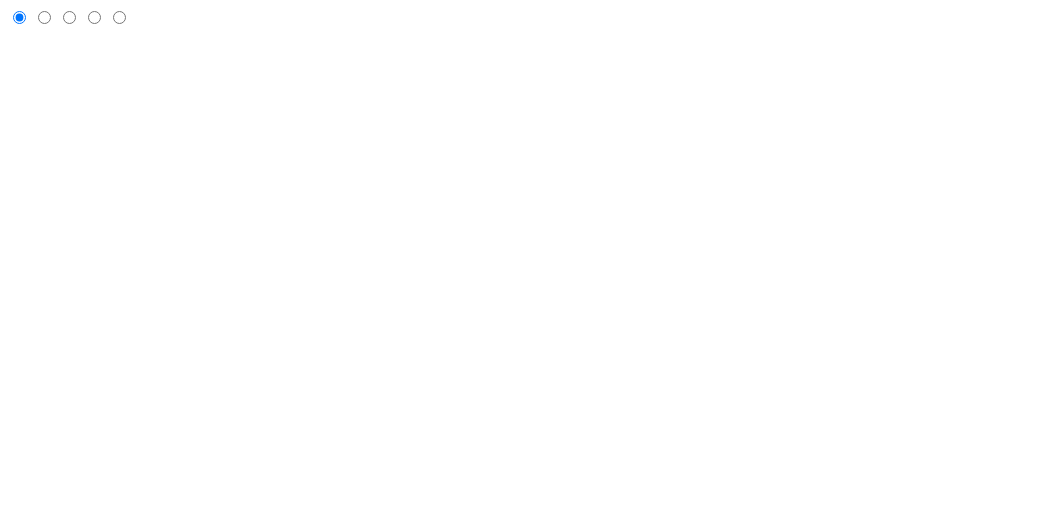
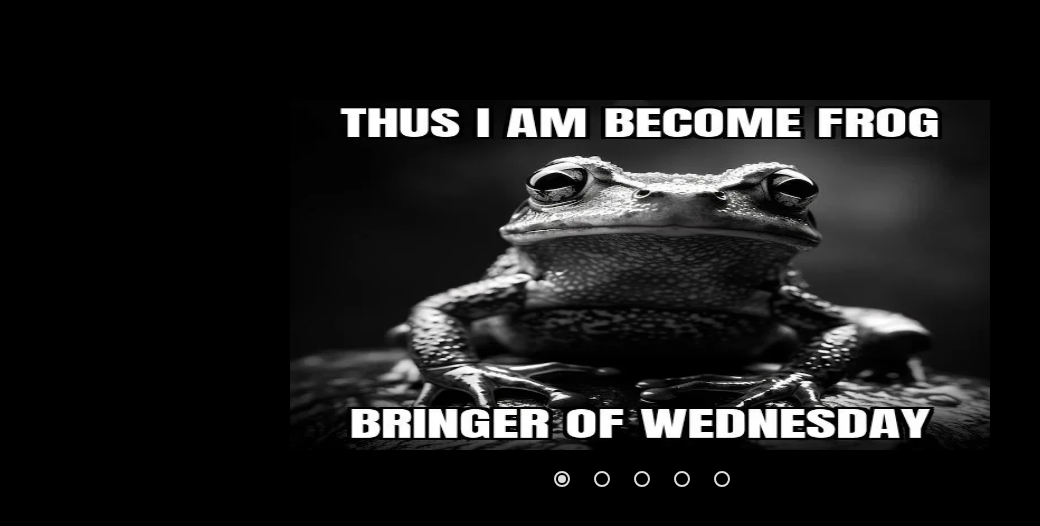
Before and after one commit to AleksandraKarlova/cssMemeSlider, a plain HTML site: page cssMemeSlider/index.html in a window 1280 px wide. Shown: the whole page, without its empty margins (0-1040 px from the left). Drawn offline with Linux system fonts and the light colour scheme.

Commit message:
feat: add first styles (Sat, Sep 14, 2024 04:42:27 PM)

```diff
--- a/cssMemeSlider/index.html
+++ b/cssMemeSlider/index.html
@@ -3,6 +3,7 @@
 <head>
   <meta charset="UTF-8">
   <meta name="viewport" content="width=device-width, initial-scale=1.0">
+  <link rel="stylesheet" href="styles.css">
   <title>Document</title>
 </head>
 <body>
@@ -18,6 +19,11 @@
       <div class="slides slide3"></div>
       <div class="slides slide4"></div>
       <div class="slides slide5"></div>
+      <img class="slides slide1" src="/cssMemeSlider/assets/frog1.webp" alt="frog1"></img>
+      <img class="slides slide2" src="/cssMemeSlider/assets/frog2.webp" alt="frog2"></img>
+      <img class="slides slide3" src="/cssMemeSlider/assets/frog3.webp" alt="frog3"></img>
+      <img class="slides slide4" src="/cssMemeSlider/assets/frog4.webp" alt="frog4"></img>
+      <img class="slides slide5" src="/cssMemeSlider/assets/frog5.webp" alt="frog5"></img>
     </div>
     <div class="controls">
       <label for="slide1"></label>
--- a/cssMemeSlider/styles.css
+++ b/cssMemeSlider/styles.css
@@ -0,0 +1,127 @@
+* {
+	margin: 0;
+	padding: 0;
+	box-sizing: border-box;
+}
+
+body {
+	background-color: black;
+}
+
+.wrapper {
+	height: 350px;
+	margin: 100px auto 0;
+	position: relative;
+	width: 700px;
+}
+
+.slider {
+	background-color: #ddd;
+	height: inherit;
+	overflow: hidden;
+	position: relative;
+	width: inherit;
+	-webkit-box-shadow: 0 0 20px rgba(0, 0, 0, .5);
+	-moz-box-shadow: 0 0 20px rgba(0, 0, 0, .5);
+	-o-box-shadow: 0 0 20px rgba(0, 0, 0, .5);
+	box-shadow: 0 0 20px rgba(0, 0, 0, .5);
+}
+
+.wrapper > input {
+	display: none;
+}
+
+.slides {
+	height: inherit;
+	position: absolute;
+	width: inherit;
+}
+
+.wrapper .controls {
+	left: 50%;
+	margin-left: -98px;
+	position: absolute;
+}
+
+.wrapper label {
+	cursor: pointer;
+	display: inline-block;
+	height: 8px;
+	margin: 25px 12px 0 16px;
+	position: relative;
+	width: 8px;
+	-webkit-border-radius: 50%;
+	-moz-border-radius: 50%;
+	-o-border-radius: 50%;
+	border-radius: 50%;
+}
+
+.wrapper label:after {
+	border: 2px solid #ddd;
+	content: " ";
+	display: block;
+	height: 12px;
+	left: -4px;
+	position: absolute;
+	top: -4px;
+	width: 12px;
+	-webkit-border-radius: 50%;
+	-moz-border-radius: 50%;
+	-o-border-radius: 50%;
+	border-radius: 50%;
+}
+
+.wrapper label {
+	cursor: pointer;
+	display: inline-block;
+	height: 8px;
+	margin: 25px 12px 0 16px;
+	position: relative;
+	width: 8px;
+	-webkit-border-radius: 50%;
+	-moz-border-radius: 50%;
+	-o-border-radius: 50%;
+	border-radius: 50%;
+	-webkit-transition: background ease-in-out .5s;
+	-moz-transition: background ease-in-out .5s;
+	-o-transition: background ease-in-out .5s;
+	transition: background ease-in-out .5s;
+}
+
+.wrapper label:hover,
+#slide1:checked ~ .controls label:nth-of-type(1),
+#slide2:checked ~ .controls label:nth-of-type(2),
+#slide3:checked ~ .controls label:nth-of-type(3),
+#slide4:checked ~ .controls label:nth-of-type(4),
+#slide5:checked ~ .controls label:nth-of-type(5) {
+	background: #ddd;
+}
+
+.slides {
+	height: inherit;
+	opacity: 0;
+	position: absolute;
+	width: inherit;
+	z-index: 0;
+	-webkit-transform: scale(1.5);
+	-moz-transform: scale(1.5);
+	-o-transform: scale(1.5);
+	transform: scale(1.5);
+	-webkit-transition: transform ease-in-out .5s, opacity ease-in-out .5s;
+	-moz-transition: transform ease-in-out .5s, opacity ease-in-out .5s;
+	-o-transition: transform ease-in-out .5s, opacity ease-in-out .5s;
+	transition: transform ease-in-out .5s, opacity ease-in-out .5s;
+}
+
+#slide1:checked ~ .slider > .slide1,
+#slide2:checked ~ .slider > .slide2,
+#slide3:checked ~ .slider > .slide3,
+#slide4:checked ~ .slider > .slide4,
+#slide5:checked ~ .slider > .slide5 {
+	opacity: 1;
+	z-index: 1;
+	-webkit-transform: scale(1);
+	-moz-transform: scale(1);
+	-o-transform: scale(1);
+	transform: scale(1);
+}
```
